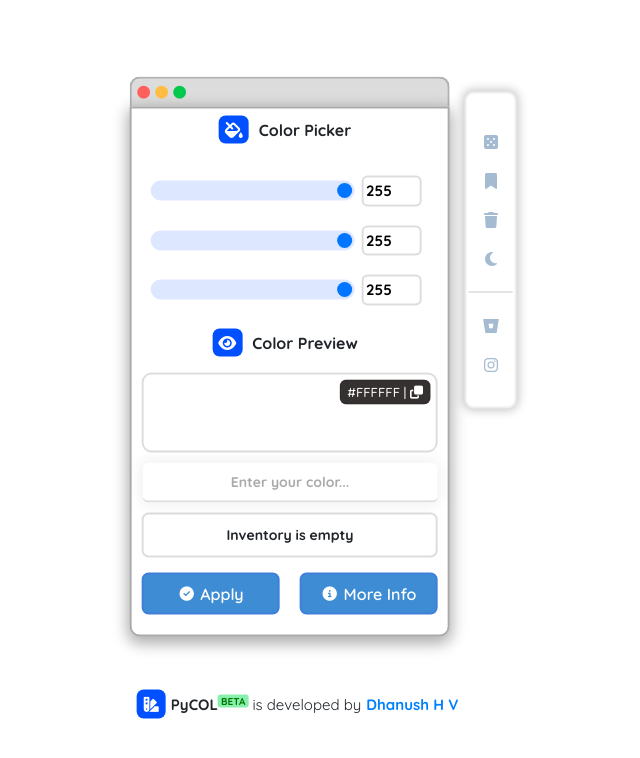
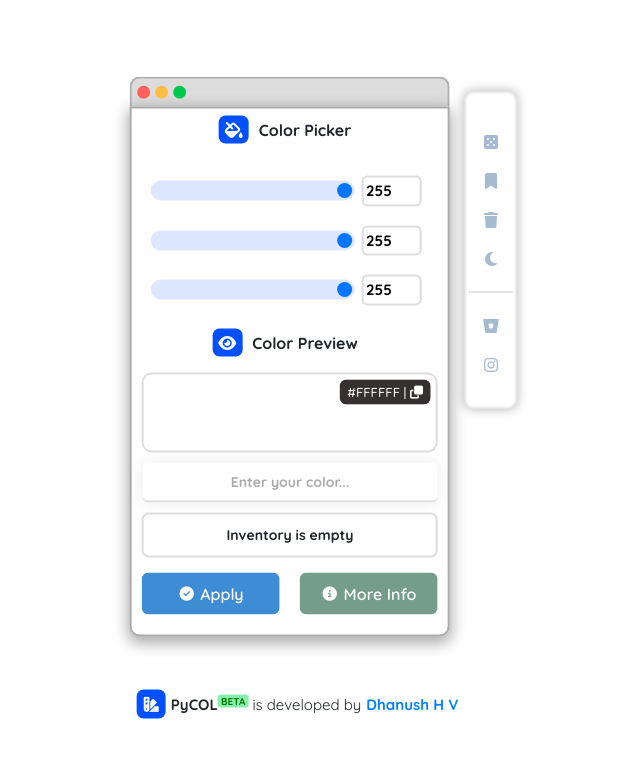
Before and after one commit to DHANUSH-web/pycol-web-react, a React (Create React App) app: page / in a window 1280 px wide. Shown: the top 758 px of the page, without its empty margins (345-985 px from the left). Built offline with nearby package versions, Linux system fonts and the light colour scheme.

Commit message:
Developed the Production Build

```diff
--- a/src/App.css
+++ b/src/App.css
@@ -188,15 +188,16 @@ body {
   font-family: pycol;
   font-weight: 600;
   outline: none;
-  background-color: #3E8DD4;
-  border: solid 2px #3E7FDA;
   color: #fff;
+  border: solid 2px transparent;
   transition: 0.3s;
 }
 
-#applyColor:hover, #moreInfo:hover {
-  border-radius: 20px;
-}
+#applyColor { background-color: #3E8DD4; }
+#moreInfo { background-color: #749D8C; }
+
+#applyColor:hover { box-shadow: 0 0 15px 2px #3E8DD4; }
+#moreInfo:hover { box-shadow: 0 0 15px 2px #749D8C; }
 
 #applyIcon, #moreInfoIcon {
   margin-right: 6px;
--- a/src/App.js
+++ b/src/App.js
@@ -48,10 +48,11 @@ class App extends Component {
                     onClick={() => copyHexCode()}
                     onMouseOver={() =>
                       tippy(".copyIcon", {
-                        content: "Copy Color Code",
+                        content: "Copy <kbd>Ctrl+C</kbd>",
                         animation: "scale",
                         placement: "top",
                         arrow: false,
+                        allowHTML: true
                       })
                     }
                   >
--- a/src/components/AppToolBar.jsx
+++ b/src/components/AppToolBar.jsx
@@ -13,10 +13,11 @@ export class MacAppToolBar extends Component {
           id="close"
           onMouseOver={() =>
             tippy("#close", {
-              content: "Close",
+              content: "Close <kbd>Ctrl+W</kbd>",
               placement: "top",
               animation: "scale",
               arrow: false,
+              allowHTML: true
             })
           }
           onClick={() => window.close("/")}
@@ -28,11 +29,7 @@ export class MacAppToolBar extends Component {
             toast("Feature under development", {
               icon: "😅",
               duration: 1500,
-              style: {
-                fontFamily: "pycol",
-                fontWeight: "bolder",
-                fontSize: 14,
-              },
+              className: 'ltm'
             })
           }
         ></i>
@@ -43,11 +40,7 @@ export class MacAppToolBar extends Component {
             toast("Feature under development", {
               icon: "😅",
               duration: 1500,
-              style: {
-                fontFamily: "pycol",
-                fontWeight: "bolder",
-                fontSize: 14,
-              },
+              className: 'ltm'
             })
           }
         ></i>
```
